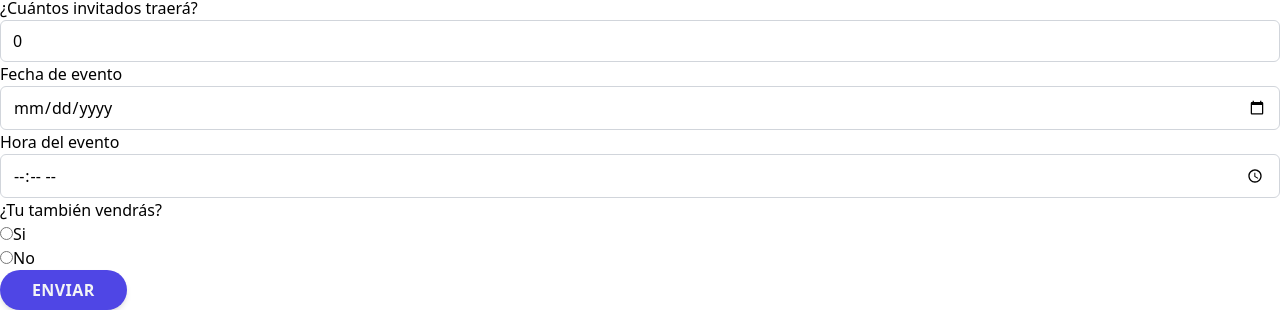
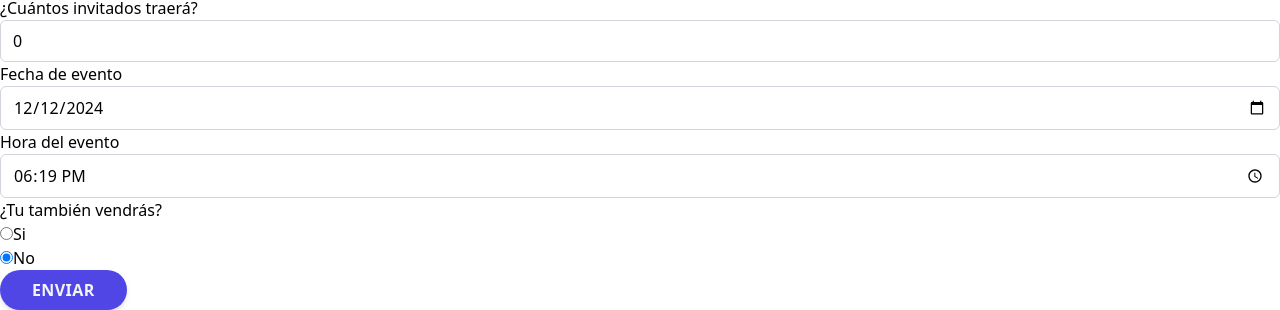
Before and after one commit to fherrera2190/react-zustand-curso-fh, a React (Vite) app: page /dashboard/wedding-invitation in a window 1280 px wide. Shown: the part 916-1226 px from the top of the page. Built offline with nearby package versions, Linux system fonts and the light colour scheme; no server answers.

Commit message:
seccion 5 done!

```diff
--- a/src/pages/03-slices/WeddingInvitationPage.tsx
+++ b/src/pages/03-slices/WeddingInvitationPage.tsx
@@ -1,3 +1,4 @@
+import { FormEvent } from "react";
 import { WhiteCard } from "../../components";
 import { useWeddingBoundStore } from "../../stores/wedding";
 
@@ -10,6 +11,28 @@ export const WeddingInvitationPage = () => {
   const guestNumber = useWeddingBoundStore((state) => state.guestCount);
   const setGuestCount = useWeddingBoundStore((state) => state.setGuestCount);
 
+  const eventYYYYMMDD = useWeddingBoundStore((state) => state.eventYYYYMMDD());
+  const eventHHMM = useWeddingBoundStore((state) => state.eventHHMM());
+
+  const setEventDate = useWeddingBoundStore((state) => state.setEventDate);
+  const setEventTime = useWeddingBoundStore((state) => state.setEventTime);
+
+  const isConfirmed = useWeddingBoundStore((state) => state.isConfirmed);
+  const setIsConfirmed = useWeddingBoundStore((state) => state.setIsConfirmed);
+
+  const eventDate = useWeddingBoundStore((state) => state.eventDate);
+
+  const onSubmit = (e: FormEvent<HTMLFormElement>) => {
+    e.preventDefault();
+    console.log({
+      firstName,
+      lastName,
+      guestNumber,
+      eventDate,
+      isConfirmed,
+    });
+  };
+
   return (
     <>
       <h1>Invitación de Boda</h1>
@@ -18,7 +41,7 @@ export const WeddingInvitationPage = () => {
 
       <WhiteCard className="flex items-center justify-center p-12">
         <div className="mx-auto w-full max-w-[550px]">
-          <form>
+          <form onSubmit={onSubmit}>
             <div className="-mx-3 flex flex-wrap">
               <div className="w-full px-3 sm:w-1/2">
                 <div className="mb-5">
@@ -73,7 +96,13 @@ export const WeddingInvitationPage = () => {
                   <label className="mb-3 block text-base font-medium text-[#07074D]">
                     Fecha de evento
                   </label>
-                  <input type="date" name="eventDate" id="eventDate" />
+                  <input
+                    type="date"
+                    name="eventDate"
+                    id="eventDate"
+                    value={eventYYYYMMDD}
+                    onChange={(e) => setEventDate(e.target.value)}
+                  />
                 </div>
               </div>
               <div className="w-full px-3 sm:w-1/2">
@@ -81,7 +110,13 @@ export const WeddingInvitationPage = () => {
                   <label className="mb-3 block text-base font-medium text-[#07074D]">
                     Hora del evento
                   </label>
-                  <input type="time" name="eventTime" id="eventTime" />
+                  <input
+                    value={eventHHMM}
+                    type="time"
+                    name="eventTime"
+                    id="eventTime"
+                    onChange={(e) => setEventTime(e.target.value)}
+                  />
                 </div>
               </div>
             </div>
@@ -97,6 +132,8 @@ export const WeddingInvitationPage = () => {
                     name="isComing"
                     id="radioButton1"
                     className="h-5 w-5"
+                    checked={isConfirmed}
+                    onChange={() => setIsConfirmed(true)}
                   />
                   <label className="pl-3 text-base font-medium text-[#07074D]">
                     Si
@@ -108,6 +145,8 @@ export const WeddingInvitationPage = () => {
                     name="isComing"
                     id="radioButton2"
                     className="h-5 w-5"
+                    checked={!isConfirmed}
+                    onChange={() => setIsConfirmed(false)}
                   />
                   <label className="pl-3 text-base font-medium text-[#07074D]">
                     No
--- /dev/null
+++ b/src/stores/wedding/confirmation.slice.ts
@@ -0,0 +1,13 @@
+import { StateCreator } from "zustand";
+
+export interface ConfirmationSlice {
+  isConfirmed: boolean;
+  setIsConfirmed: (value: boolean) => void;
+}
+
+export const createConfirmationSlice: StateCreator<ConfirmationSlice> = (
+  set
+) => ({
+  isConfirmed: false,
+  setIsConfirmed: (value: boolean) => set({ isConfirmed:value }),
+});
--- /dev/null
+++ b/src/stores/wedding/date.slice.ts
@@ -0,0 +1,53 @@
+import { StateCreator } from "zustand";
+
+export interface DateSlice {
+  eventDate: Date;
+  eventYYYYMMDD: () => string;
+  eventHHMM: () => string;
+
+  setEventDate: (parcialDate: string) => void;
+  setEventTime: (parcialTime: string) => void;
+}
+
+export const createDateSlice: StateCreator<DateSlice> = (set, get) => ({
+  eventDate: new Date(),
+
+  eventYYYYMMDD: () => {
+    return get().eventDate.toISOString().split("T")[0];
+  },
+  eventHHMM: () => {
+    const hours = get().eventDate.getHours().toString().padStart(2, "0");
+    const minutes = get().eventDate.getMinutes().toString().padStart(2, "0");
+
+    return `${hours}:${minutes}`;
+  },
+
+  setEventDate: (parcialDate: string) =>
+    set((state) => {
+      const date = new Date(parcialDate);
+      const year = date.getFullYear();
+      const month = date.getMonth();
+      const day = date.getDate() + 1;
+
+      const newDate = new Date(state.eventDate);
+
+      newDate.setFullYear(year);
+      newDate.setMonth(month);
+      newDate.setDate(day);
+
+      return { eventDate: newDate };
+    }),
+
+  setEventTime: (eventTime: string) =>
+    set((state) => {
+
+      const hours = parseInt(eventTime.split(":")[0]);
+      const minutes = parseInt(eventTime.split(":")[1]);
+      const newDate = new Date(state.eventDate);
+
+      newDate.setHours(hours);
+      newDate.setMinutes(minutes);
+
+      return { eventDate: newDate };
+    }),
+});
--- a/src/stores/wedding/index.ts
+++ b/src/stores/wedding/index.ts
@@ -2,12 +2,19 @@ import { create } from "zustand";
 import { createPersonSlice, PersonSlice } from "./person.slice";
 import { devtools } from "zustand/middleware";
 import { createGuestSlice, GuestSlice } from "./guest.slice";
+import { createDateSlice, DateSlice } from "./date.slice";
+import {
+  ConfirmationSlice,
+  createConfirmationSlice,
+} from "./confirmation.slice";
 
-type ShareState = PersonSlice & GuestSlice;
+type ShareState = PersonSlice & GuestSlice & DateSlice & ConfirmationSlice;
 
 export const useWeddingBoundStore = create<ShareState>()(
   devtools((...a) => ({
     ...createPersonSlice(...a),
     ...createGuestSlice(...a),
+    ...createDateSlice(...a),
+    ...createConfirmationSlice(...a),
   }))
 );
```
